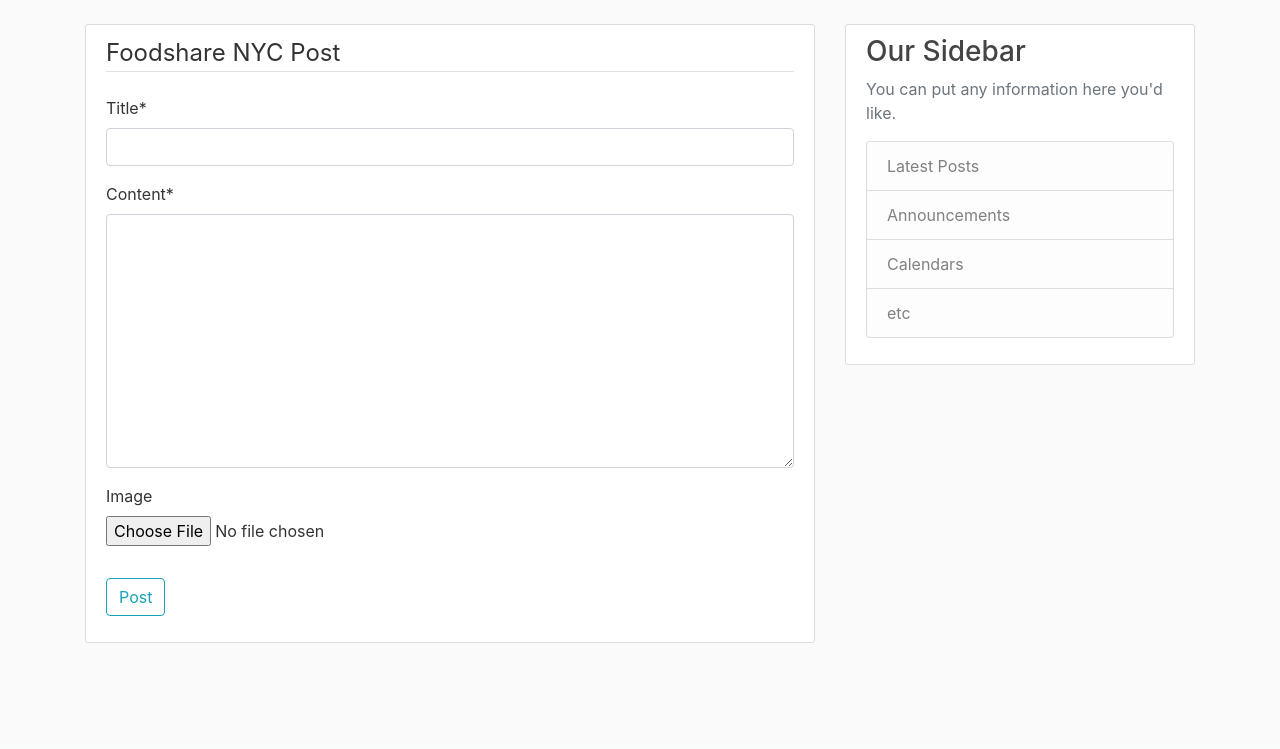
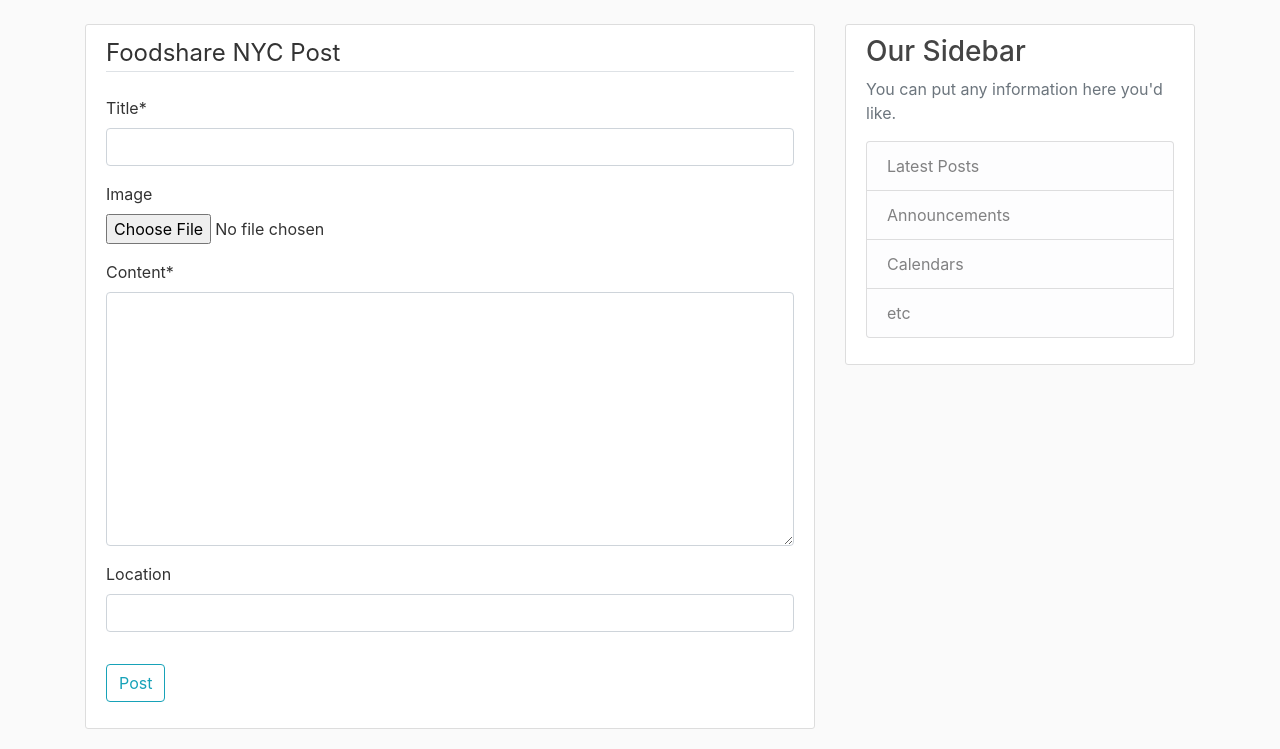
Before and after one commit to hyperobjects/FoodShareNYC, a Django app: page /post/new/ in a window 1280 px wide. Shown: the part 56-805 px from the top of the page. Before the commit the page ends 699 px from the top, so only its background shows below. Run offline with Django 3.2, Linux system fonts and the light colour scheme; a user stored in the database is signed in; some libraries are stand-ins or nearby versions.

Commit message:
fixed registration. added location field to posts

```diff
--- a/foodshare/foodshareNYC/blog/forms.py
+++ b/foodshare/foodshareNYC/blog/forms.py
@@ -7,7 +7,7 @@ class PostForm(forms.ModelForm):
     class Meta:
         model = Post
         fields = [
-        'title', 'content', 'image']
+        'title', 'image', 'content',  'location']
 
 class MeasurementModelForm(forms.ModelForm):
     class Meta:
--- a/foodshare/foodshareNYC/blog/models.py
+++ b/foodshare/foodshareNYC/blog/models.py
@@ -13,6 +13,7 @@ class Post(models.Model):
 	title = models.CharField(max_length=100)
 	image = models.ImageField(blank=True, null=True)
 	content = models.TextField()
+	location = models.CharField(max_length=100, blank=True, null=True)
 	date_posted = models.DateTimeField(default=timezone.now)
 	author = models.ForeignKey(User, on_delete=models.CASCADE)
 
--- a/foodshare/foodshareNYC/blog/templates/blog/post_detail.html
+++ b/foodshare/foodshareNYC/blog/templates/blog/post_detail.html
@@ -23,6 +23,8 @@
 
 
       <p class="article-content">{{ object.content }}</p>
+      <p class="article-content">{{ object.location }}</p>
+
 
 
     </div>
--- a/foodshare/foodshareNYC/blog/urls.py
+++ b/foodshare/foodshareNYC/blog/urls.py
@@ -15,7 +15,6 @@ urlpatterns = [
    path('post/new/', PostCreateView.as_view(), name='post-create'),
    path('post/<int:pk>/update/', PostUpdateView.as_view(), name='post-update'),
    path('post/<int:pk>/delete/', PostDeleteView.as_view(), name='post-delete'),
-
    path('main/', calculate_distance_view, name = "calculate-view"),
    path('about/', views.about, name = "FSNYC-about"),
    path('register/', user_views.register, name = "register"),
--- a/foodshare/foodshareNYC/blog/views.py
+++ b/foodshare/foodshareNYC/blog/views.py
@@ -41,11 +41,11 @@ class UserPostListView(ListView):
 
 class PostDetailView(DetailView):
 	model = Post
-	fields = ['title', 'content', 'image']
+	fields = ['title', 'image', 'content', 'location']
 
 class PostCreateView(LoginRequiredMixin, CreateView):
     model = Post
-    fields = ['title', 'content', 'image']
+    fields = ['title', 'image', 'content', 'location']
 
     def form_valid(self, form):
         form.instance.author = self.request.user
@@ -53,7 +53,7 @@ class PostCreateView(LoginRequiredMixin, CreateView):
 
 class PostUpdateView(LoginRequiredMixin, UserPassesTestMixin, UpdateView):
     model = Post
-    fields = ['title', 'content', 'image']
+    fields = ['title', 'content', 'image', 'location']
 
     def form_valid(self, form):
         form.instance.author = self.request.user
--- a/foodshare/foodshareNYC/users/models.py
+++ b/foodshare/foodshareNYC/users/models.py
@@ -10,8 +10,8 @@ class Profile(models.Model):
 	def __str__(self):
 		return f'{self.user.username} Profile'
 
-	def save(self):
-		super().save()
+	def save(self, *args, **kwargs):
+		super().save(*args, **kwargs)
 
 		img = Image.open(self.image.path)
 
```
Also changed, not shown: foodshare/foodshareNYC/foodshareNYC/settings.py (+4 -3 lines), foodshare/foodshareNYC/users/views.py (+10 -11 lines), requirements.txt (added, +254 -0 lines), foodshare/foodshareNYC/blog/migrations/0006_post_location.py (added), foodshare/foodshareNYC/db.sqlite3.
